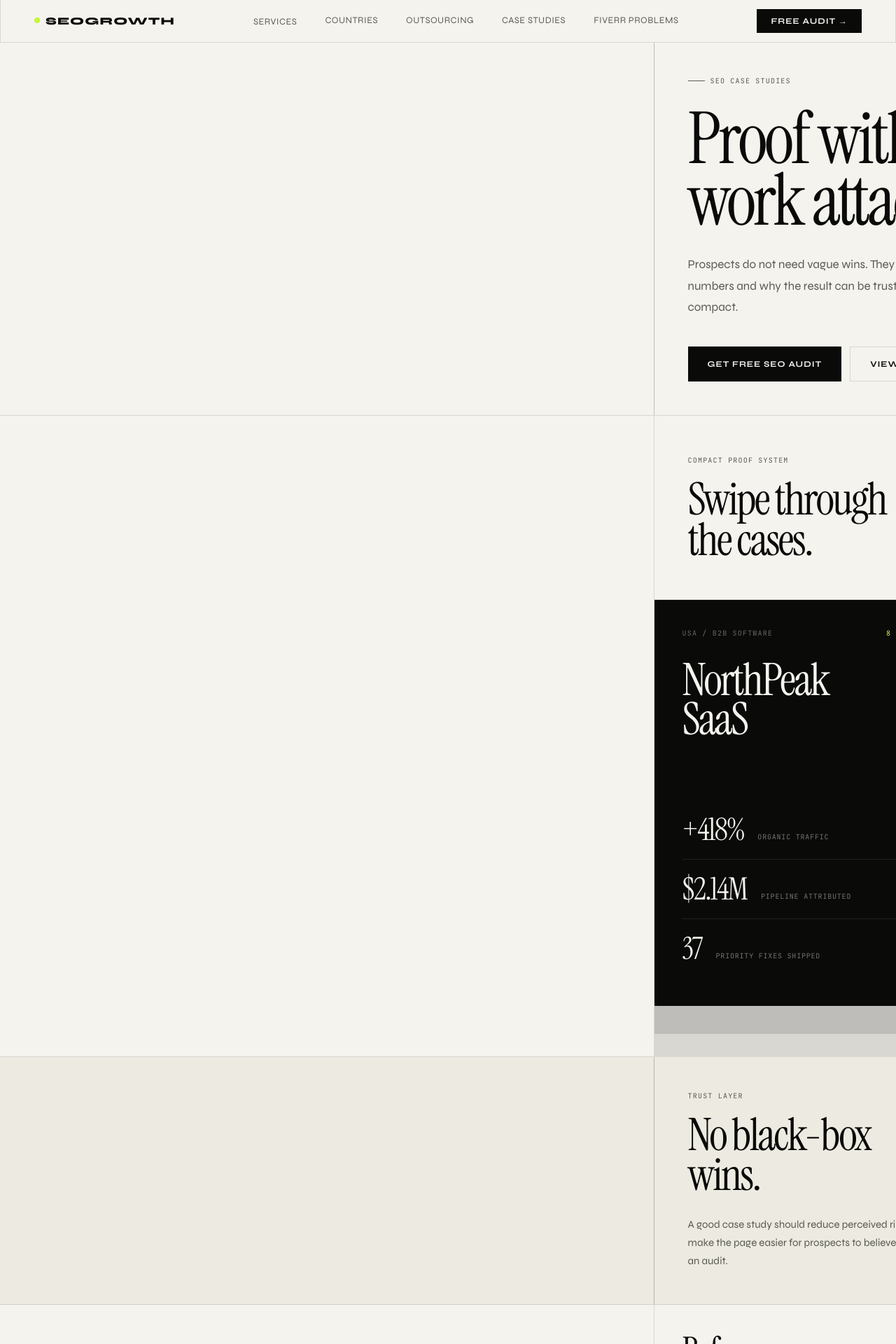
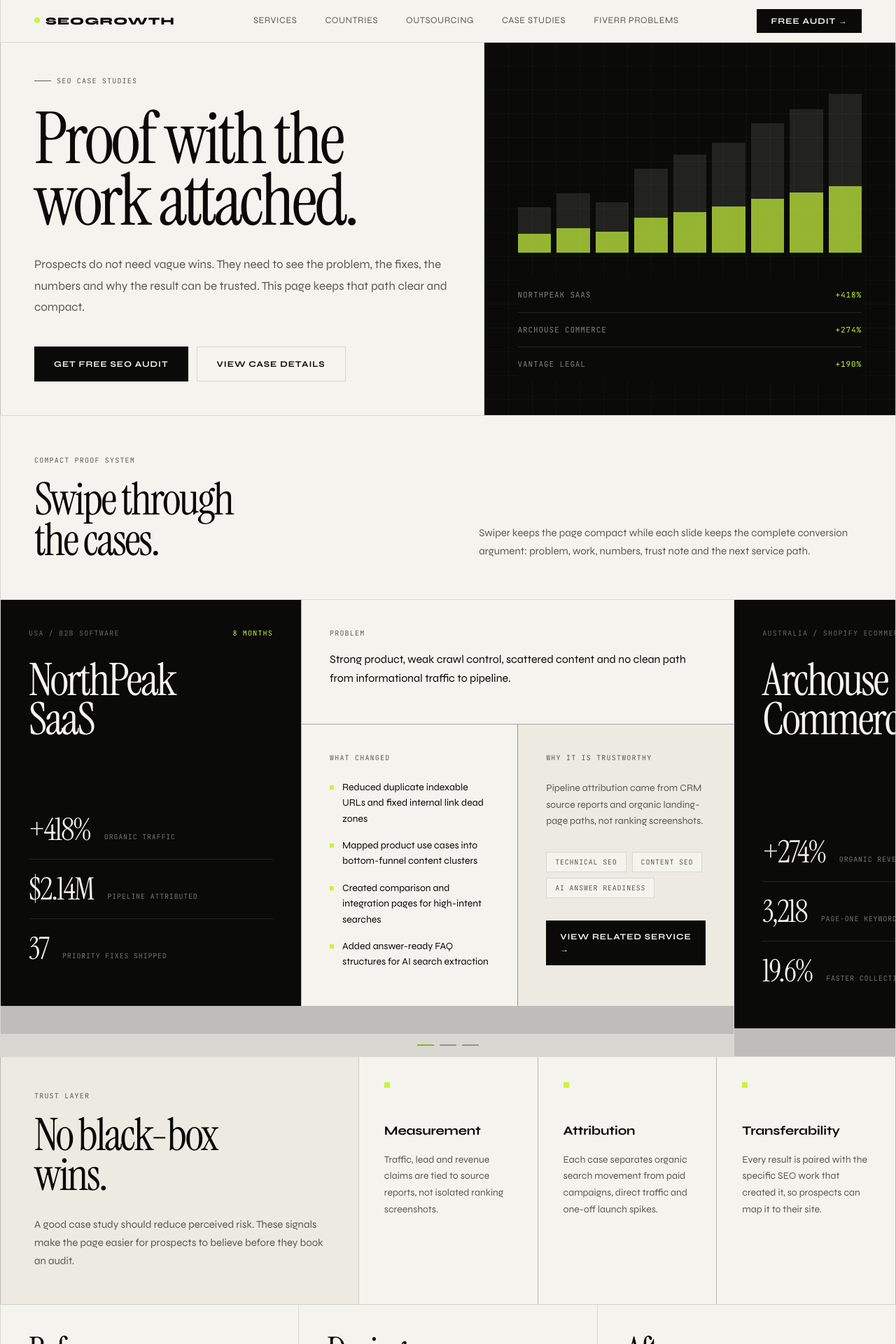
Before and after one commit to erlightdev/seogrowth, a React (Vite) app in the folder apps/web/: page /case-studies in a window 1280 px wide. Shown: the top 1920 px of the page at 70% size. Built offline with nearby package versions, Linux system fonts and the light colour scheme.

Commit message:
feat: enhance layout components for improved responsiveness and accessibility

```diff
--- a/apps/web/src/components/home/home-page.tsx
+++ b/apps/web/src/components/home/home-page.tsx
@@ -69,7 +69,7 @@
 
 export function HomePage() {
 	return (
-		<main className="bg-paper text-ink">
+		<main className="min-w-0 overflow-x-hidden bg-paper text-ink">
 			<Hero />
 			<SignalBar />
 			<ServiceMatrix />
@@ -86,10 +86,10 @@
 
 function Hero() {
 	return (
-		<section className="relative overflow-hidden border-rule border-b pt-[60px]">
-			<div className="pointer-events-none absolute inset-0 opacity-[0.06] [background-image:linear-gradient(rgba(10,10,8,.35)_1px,transparent_1px),linear-gradient(90deg,rgba(10,10,8,.35)_1px,transparent_1px)] [background-size:48px_48px]" />
-			<div className="site-container relative grid min-h-[calc(100dvh-60px)] grid-cols-1 border-rule lg:grid-cols-[1.08fr_0.92fr] lg:border-x">
-				<div className="flex flex-col justify-between px-5 pt-14 pb-10 md:px-8 lg:px-12 lg:pt-20 lg:pb-12">
+		<section className="relative isolate overflow-hidden border-rule border-b pt-[60px]">
+			<div className="pointer-events-none absolute inset-0 z-0 opacity-[0.06] [background-image:linear-gradient(rgba(10,10,8,.35)_1px,transparent_1px),linear-gradient(90deg,rgba(10,10,8,.35)_1px,transparent_1px)] [background-size:48px_48px]" />
+			<div className="site-container relative z-[1] grid min-h-[calc(100dvh-60px)] grid-cols-1 border-rule lg:grid-cols-[1.08fr_0.92fr] lg:border-x">
+				<div className="relative z-[2] flex flex-col justify-between px-5 pt-14 pb-10 md:px-8 lg:px-12 lg:pt-20 lg:pb-12">
 					<div className="max-w-[760px]">
 						<div className="mb-8 flex flex-wrap items-center gap-3">
 							<span className="inline-flex items-center gap-2 border border-rule bg-paper/80 px-3 py-1.5 font-mono text-[10px] text-muted-text uppercase tracking-[0.12em]">
@@ -140,7 +140,7 @@
 					</div>
 				</div>
 
-				<aside className="relative min-h-[560px] overflow-hidden border-rule border-t bg-ink text-paper lg:border-t-0 lg:border-l">
+				<aside className="relative z-[2] min-h-[560px] overflow-hidden border-rule border-t bg-ink text-paper lg:border-t-0 lg:border-l">
 					<div className="absolute inset-x-6 top-8 flex items-center justify-between border-paper/10 border-b pb-4 lg:inset-x-10">
 						<span className="font-mono text-[10px] text-paper/40 uppercase tracking-[0.12em]">
 							live audit model
@@ -197,8 +197,8 @@
 function SignalBar() {
 	return (
 		<div className="overflow-hidden border-rule border-b bg-ink py-3 text-acid">
-			<div className="site-container flex whitespace-nowrap border-paper/10 lg:border-x">
-				<div className="animate-ticker">
+			<div className="site-container flex min-w-0 overflow-hidden whitespace-nowrap border-paper/10 lg:border-x">
+				<div className="w-max shrink-0 animate-ticker">
 					{tickerItems.map((item) => (
 						<span
 							key={item.id}
--- a/apps/web/src/components/layout/header/nav-links.tsx
+++ b/apps/web/src/components/layout/header/nav-links.tsx
@@ -33,11 +33,11 @@
 
 export function NavLinks() {
 	return (
-		<nav className="hidden items-center gap-10 lg:flex">
-			<div className="group">
+		<nav className="hidden h-[60px] items-center gap-10 lg:flex">
+			<div className="group flex h-full items-center">
 				<a
 					href="/services"
-					className="font-normal text-[13px] text-muted-text uppercase tracking-[0.04em] no-underline transition-colors hover:text-ink"
+					className="flex h-full items-center font-normal text-[13px] text-muted-text uppercase tracking-[0.04em] no-underline transition-colors hover:text-ink"
 				>
 					Services
 				</a>
--- a/apps/web/src/components/seo/animated-page.tsx
+++ b/apps/web/src/components/seo/animated-page.tsx
@@ -16,18 +16,23 @@
 				return;
 			}
 
-			gsap.utils.toArray<HTMLElement>(".seo-reveal").forEach((element) => {
-				gsap.from(element, {
-					autoAlpha: 0,
-					y: 18,
-					duration: 0.65,
-					ease: "power2.out",
-					scrollTrigger: {
-						trigger: element,
-						start: "top 86%",
-						once: true,
-					},
-				});
+			ScrollTrigger.batch(".seo-reveal", {
+				start: "top 86%",
+				once: true,
+				onEnter: (elements) => {
+					gsap.fromTo(
+						elements,
+						{ autoAlpha: 0, y: 18 },
+						{
+							autoAlpha: 1,
+							y: 0,
+							duration: 0.65,
+							ease: "power2.out",
+							overwrite: "auto",
+							stagger: 0.08,
+						},
+					);
+				},
 			});
 		},
 		{ scope },
--- a/apps/web/src/routes/__root.tsx
+++ b/apps/web/src/routes/__root.tsx
@@ -40,7 +40,7 @@
 			<HeadContent />
 			<div className="grid min-h-svh grid-rows-[auto_1fr_auto]">
 				<Header />
-				<div>
+				<div className="min-w-0">
 					<Outlet />
 				</div>
 				<Footer />
--- a/apps/web/src/routes/case-studies.tsx
+++ b/apps/web/src/routes/case-studies.tsx
@@ -53,7 +53,7 @@
 					{ name: "Case Studies", path: "/case-studies" },
 				])}
 			/>
-			<main className="bg-paper pt-[60px] text-ink">
+			<main className="min-w-0 overflow-x-hidden bg-paper pt-[60px] text-ink">
 				<Hero />
 				<CaseSwiper />
 				<TrustSection />
@@ -71,7 +71,7 @@
 	return (
 		<section className="border-rule border-b">
 			<div className="site-container grid min-h-[62dvh] gap-px bg-rule lg:grid-cols-[1.08fr_0.92fr] lg:border-rule lg:border-x">
-				<div className="seo-reveal bg-paper p-6 md:p-10 lg:p-12">
+				<div className="bg-paper p-6 md:p-10 lg:p-12">
 					<div className="mb-8 flex items-center gap-2 font-mono text-[10px] text-muted-text uppercase tracking-[0.12em]">
 						<span className="h-px w-6 bg-muted-text" />
 						SEO case studies
@@ -99,7 +99,7 @@
 						</a>
 					</div>
 				</div>
-				<div className="seo-reveal relative overflow-hidden bg-ink p-6 text-paper md:p-10 lg:p-12">
+				<div className="relative overflow-hidden bg-ink p-6 text-paper md:p-10 lg:p-12">
 					<div className="absolute inset-0 opacity-[0.08] [background-image:linear-gradient(rgba(245,243,238,.4)_1px,transparent_1px),linear-gradient(90deg,rgba(245,243,238,.4)_1px,transparent_1px)] [background-size:34px_34px]" />
 					<div className="relative flex h-full min-h-[420px] flex-col justify-end">
 						<div className="grid h-[250px] grid-cols-9 items-end gap-2">
@@ -138,8 +138,8 @@
 function CaseSwiper() {
 	return (
 		<section id="case-study-details" className="border-rule border-b">
-			<div className="site-container border-rule lg:border-x">
-				<div className="seo-reveal grid grid-cols-1 items-end gap-8 border-rule border-b px-6 py-14 md:px-10 lg:grid-cols-[0.9fr_1.1fr] lg:px-12">
+			<div className="site-container min-w-0 border-rule lg:border-x">
+				<div className="grid grid-cols-1 items-end gap-8 border-rule border-b px-6 py-14 md:px-10 lg:grid-cols-[0.9fr_1.1fr] lg:px-12">
 					<div>
 						<div className="mb-5 font-mono text-[10px] text-muted-text uppercase tracking-[0.12em]">
 							Compact proof system
@@ -164,11 +164,11 @@
 						900: { slidesPerView: 1.12 },
 						1180: { slidesPerView: 1.22 },
 					}}
-					className="case-study-swiper bg-rule"
+					className="case-study-swiper min-w-0 bg-rule"
 				>
 					{caseStudies.map((study) => (
 						<SwiperSlide key={study.name} className="h-auto">
-							<article className="seo-reveal grid h-full min-h-[620px] gap-px bg-rule pb-10 lg:grid-cols-[0.82fr_1.18fr]">
+							<article className="grid h-full min-h-[620px] gap-px bg-rule pb-10 lg:grid-cols-[0.82fr_1.18fr]">
 								<div className="flex flex-col justify-between bg-ink p-7 text-paper md:p-10">
 									<div>
 										<div className="flex items-center justify-between">
@@ -266,7 +266,7 @@
 	return (
 		<section className="border-rule border-b bg-[#eceae1]">
 			<div className="site-container grid gap-px bg-rule lg:grid-cols-[0.8fr_1.2fr] lg:border-rule lg:border-x">
-				<div className="seo-reveal bg-[#eceae1] p-7 md:p-10 lg:p-12">
+				<div className="bg-[#eceae1] p-7 md:p-10 lg:p-12">
 					<div className="font-mono text-[10px] text-muted-text uppercase tracking-[0.12em]">
 						Trust layer
 					</div>
@@ -280,7 +280,7 @@
 				</div>
 				<div className="grid gap-px bg-rule md:grid-cols-3">
 					{trustSignals.map(([title, body]) => (
-						<div key={title} className="seo-reveal bg-paper p-7 md:p-9">
+						<div key={title} className="bg-paper p-7 md:p-9">
 							<div className="mb-12 h-2 w-2 bg-acid" />
 							<h3 className="font-bold text-[18px] tracking-[-0.01em]">
 								{title}
@@ -315,7 +315,7 @@
 							"Cleaner crawling, stronger commercial pages, safer authority signals and reporting that connected SEO to pipeline.",
 						],
 					].map(([title, body]) => (
-						<div key={title} className="seo-reveal bg-paper p-7 md:p-10">
+						<div key={title} className="bg-paper p-7 md:p-10">
 							<div className="font-serif text-[52px] leading-none tracking-[-0.04em]">
 								{title}
 							</div>
```
